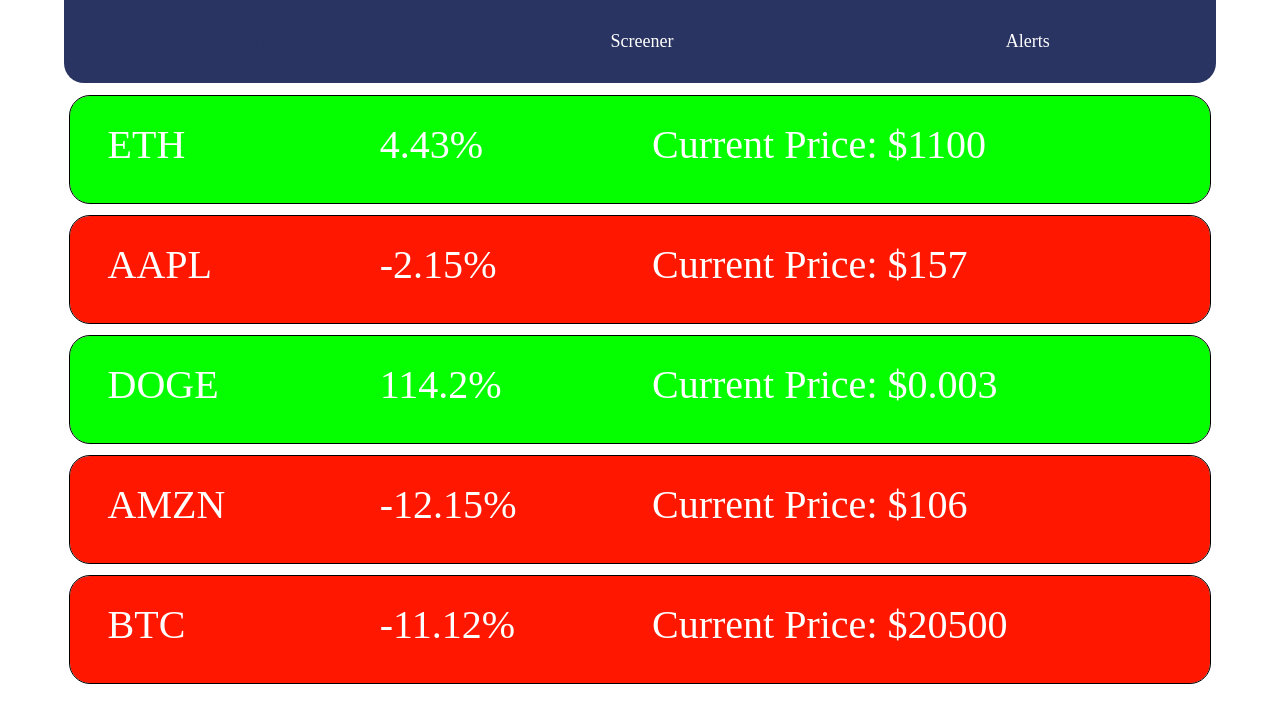
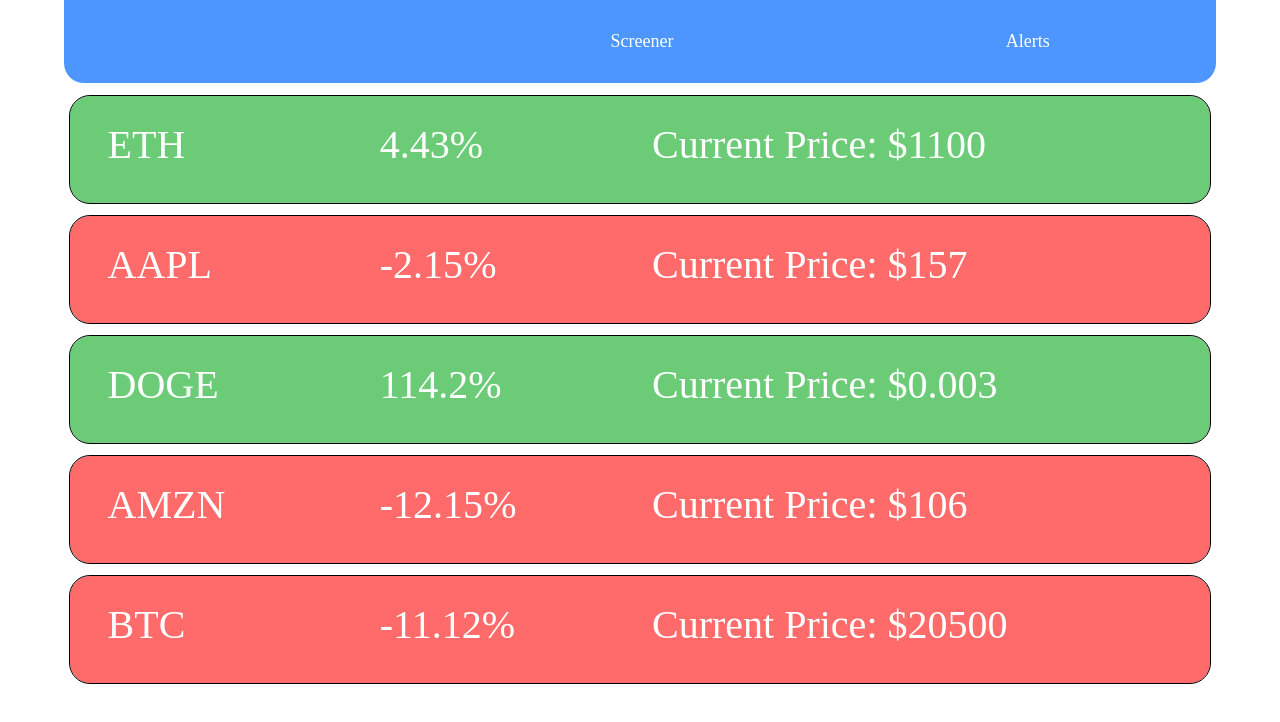
Before and after one commit to elijahquentin/learningReact, a React (Create React App) app in the folder learning-react/: page / in a window 1280 px wide. Shown: the top 722 px of the page. Built offline with nearby package versions, Linux system fonts and the light colour scheme.

Commit message:
Css simplify

```diff
--- a/learning-react/src/index.css
+++ b/learning-react/src/index.css
@@ -1,5 +1,10 @@
+:root {
+  --navbar: #4D96FF;
+}
+
+
 .navbar {
-  background-color: #293462;
+  background-color: var(--navbar);
   width: 90vw;
   margin-bottom: 1vw;
   margin-left: auto;
@@ -9,8 +14,10 @@
 }
 
 .nav-button.active {
-  color: #293462;
+  color: var(--navbar);
 }
+
+
 
 .nav-button {
   background-color: transparent;
@@ -43,9 +50,9 @@
 }
 
 .row-red {
-  background-color: #FF1700;
+  background-color: #FF6B6B;
 }
 
 .row-green {
-  background-color: #06FF00;
+  background-color: #6BCB77;
 }
```
